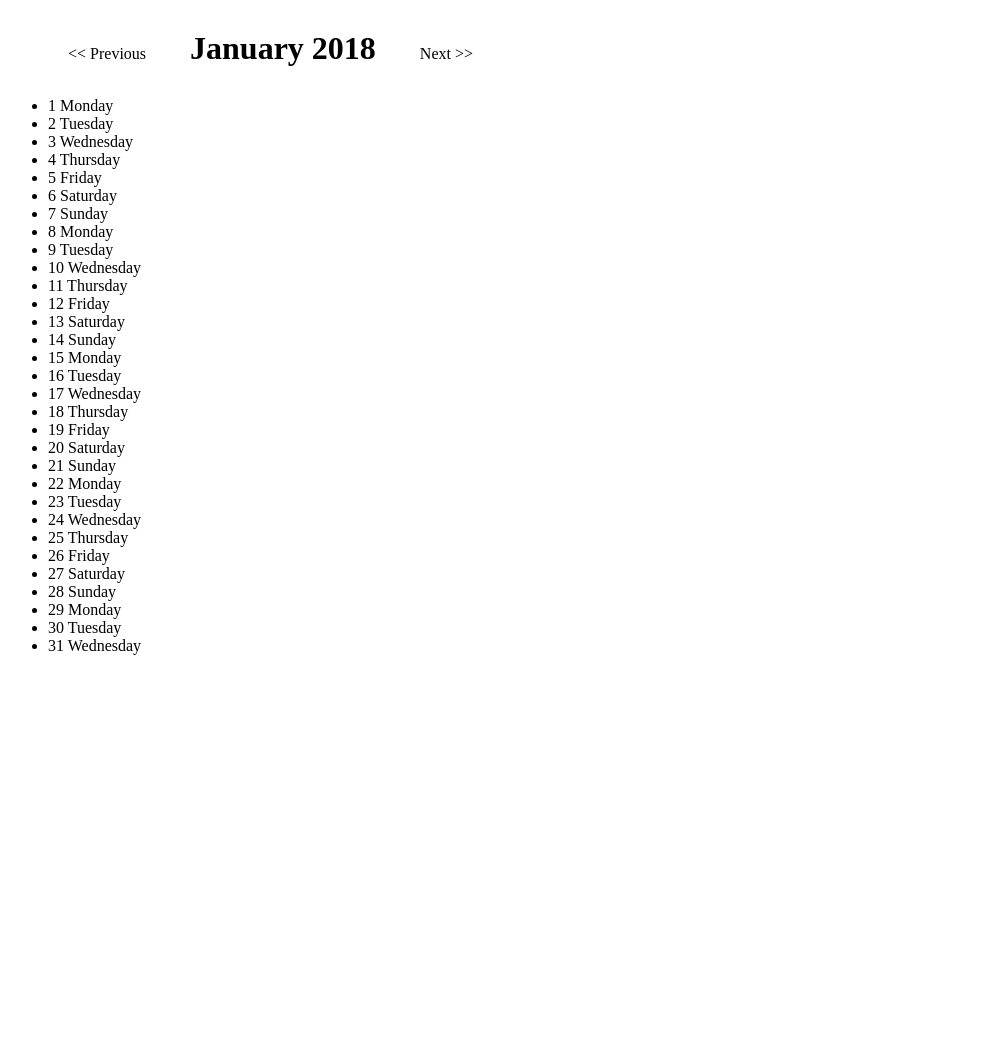
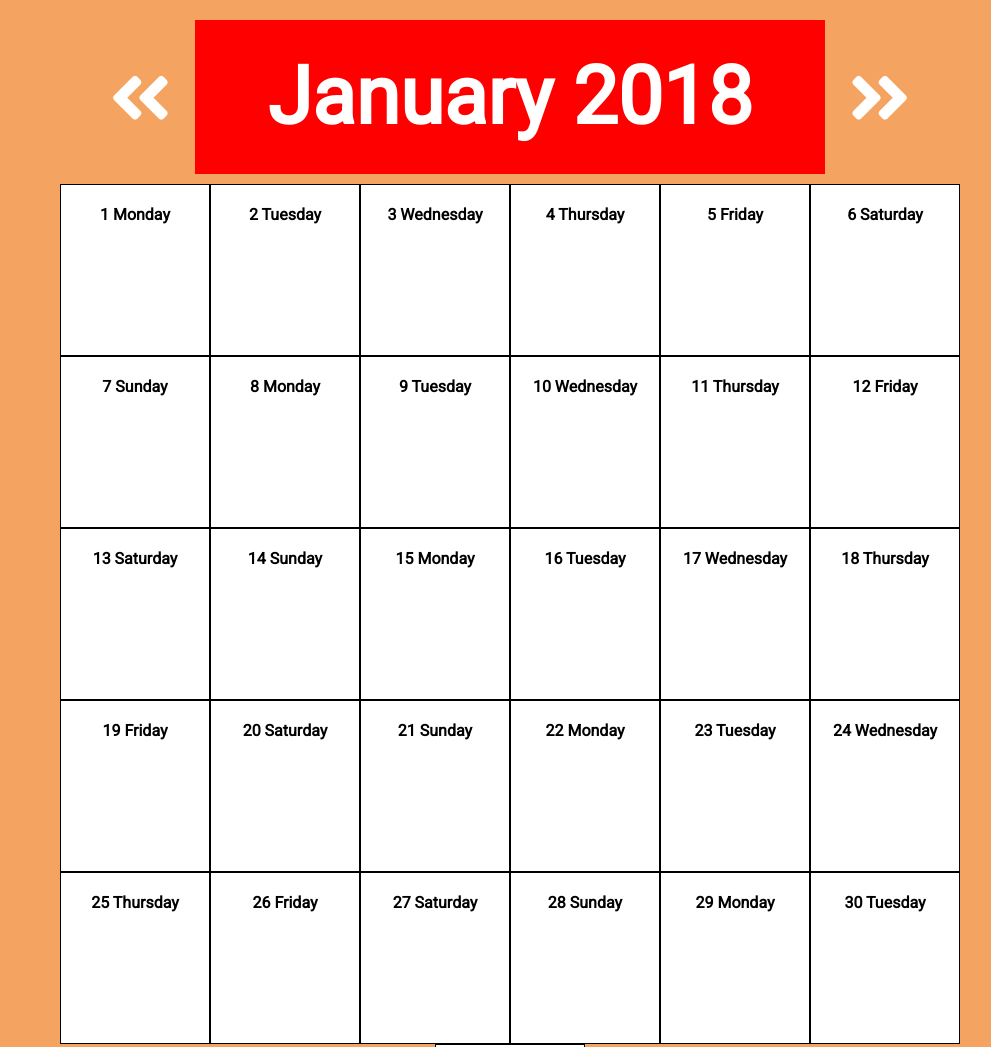
Before and after one commit to Giosue1994/ajax-ex-calendar, a plain HTML site: page index.html in a window 1280 px wide. Shown: the top 1047 px of the page, without its empty margins (130-1121 px from the left). Before the commit the page ends 800 px from the top, so only its background shows below. Drawn offline with nearby package versions, Linux system fonts and the light colour scheme; no server answers.

Commit message:
aggiunta di stili

```diff
--- a/css/style.css
+++ b/css/style.css
@@ -5,11 +5,18 @@
   box-sizing: border-box;
 }
 
+/* ________ REGOLE GENERALI ________ */
+body {
+  font-family: 'Roboto', sans-serif;
+  background-color: sandybrown;
+}
+
 .container {
   width: 80%;
-  margin: auto;
+  margin: 20px auto;
   padding: 0 50px;
-
+  text-align: center;
+  font-weight: bold;
 }
 
 .holiday {
@@ -28,4 +35,34 @@
 #next
  {
   cursor: pointer;
+  font-size: 70px;
+  color: white;
 }
+
+ul {
+  list-style-type: none;
+}
+
+/* container */
+#current-month {
+  font-size: 40px;
+  background-color: red;
+  color: white;
+  margin-bottom: 10px;
+  width: 630px;
+}
+
+.day {
+  border: 1px solid black;
+  padding: 20px 20px 150px;
+  background-color: white;
+  display: inline-block;
+  width: 150px;
+  height: 150px;
+}
+
+.day-month {
+  display: flex;
+  flex-wrap: wrap;
+  justify-content: center;
+}
--- a/index.html
+++ b/index.html
@@ -8,6 +8,7 @@
     <script src="https://cdnjs.cloudflare.com/ajax/libs/handlebars.js/4.7.6/handlebars.js"></script>
     <script src="https://ajax.googleapis.com/ajax/libs/jquery/3.5.1/jquery.min.js"></script>
     <script src="https://momentjs.com/downloads/moment.js"></script>
+    <link href="https://fonts.googleapis.com/css2?family=Roboto&display=swap" rel="stylesheet">
     <link rel="stylesheet" href="css/style.css">
     <title>Calendar</title>
   </head>
@@ -15,13 +16,13 @@
 
     <div class="container">
       <div id="prev">
-        << Previous
+        <i class="fas fa-angle-double-left"></i>
       </div>
 
       <div id="current-month"></div>
 
       <div id="next">
-        Next >>
+        <i class="fas fa-angle-double-right"></i>
       </div>
 
       <ul class="day-month">
```
Also changed, not shown: js/script.js (indentation only).
